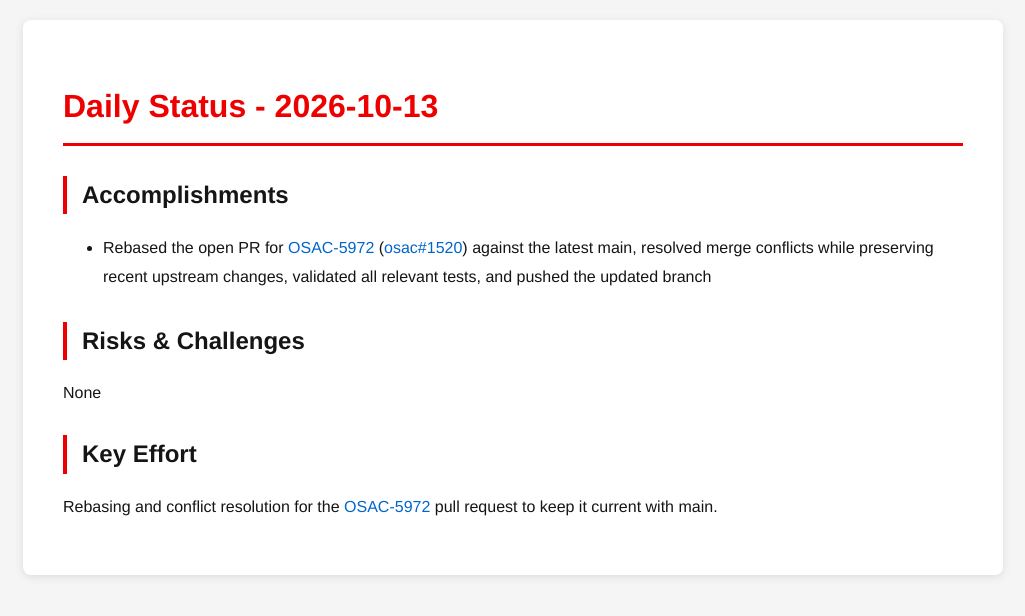
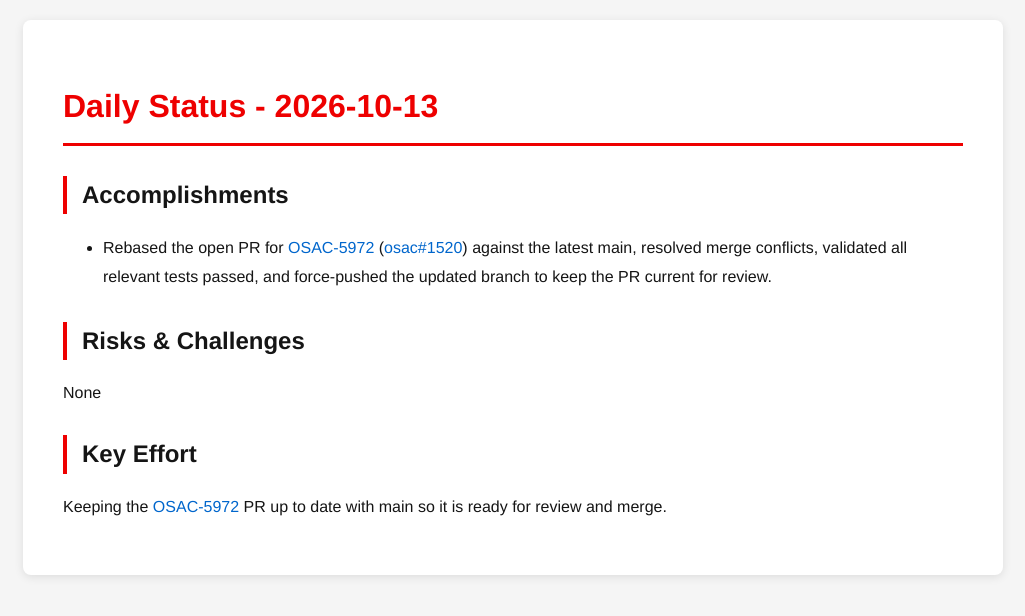
Before and after one commit to tzvatot/daily-status, a Jekyll site: the page built from 2026-10-13.md, in a window 1280 px wide. Shown: the top 616 px of the page, without its empty margins (127-1152 px from the left). Built offline with Jekyll 4.4.1, drawn with Linux system fonts in a browser that asks for light colours.

Commit message:
Daily status update - 2026-10-13

```diff
--- a/2026-10-13.md
+++ b/2026-10-13.md
@@ -7,10 +7,10 @@ date: 2026-10-13
 # Daily Status - 2026-10-13
 
 ## Accomplishments
-- Rebased the open PR for [OSAC-5972](https://redhat.atlassian.net/browse/OSAC-5972) ([osac#1520](https://github.com/osac-project/osac/pull/1520)) against the latest main, resolved merge conflicts while preserving recent upstream changes, validated all relevant tests, and pushed the updated branch
+- Rebased the open PR for [OSAC-5972](https://redhat.atlassian.net/browse/OSAC-5972) ([osac#1520](https://github.com/osac-project/osac/pull/1520)) against the latest main, resolved merge conflicts, validated all relevant tests passed, and force-pushed the updated branch to keep the PR current for review.
 
 ## Risks & Challenges
 None
 
 ## Key Effort
-Rebasing and conflict resolution for the [OSAC-5972](https://redhat.atlassian.net/browse/OSAC-5972) pull request to keep it current with main.
+Keeping the [OSAC-5972](https://redhat.atlassian.net/browse/OSAC-5972) PR up to date with main so it is ready for review and merge.
```
